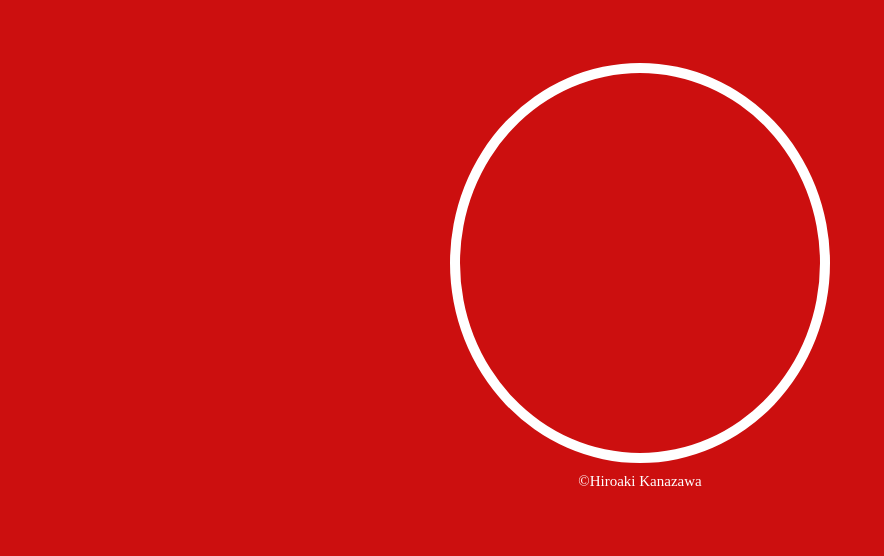
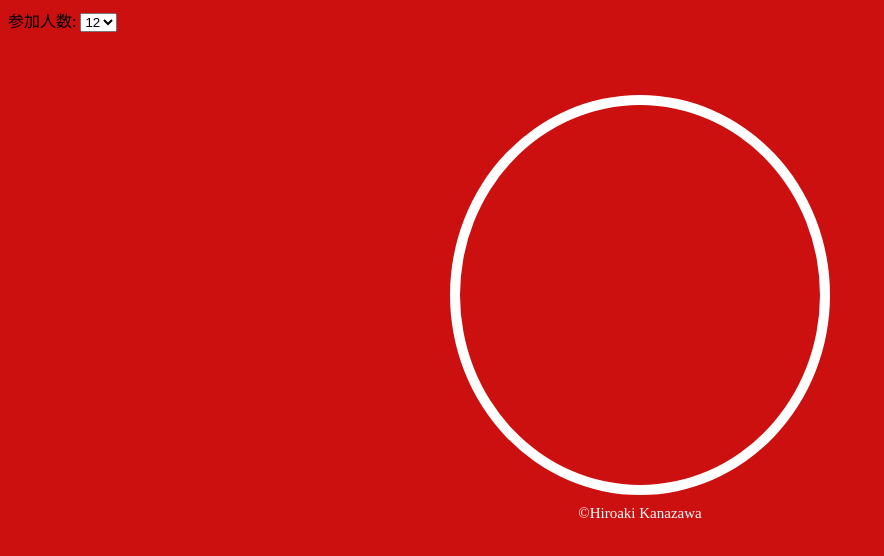
Before and after one commit to kanayannet/generate_unique_numbers, a plain HTML site: page index.htm in a window 1280 px wide. Shown: the whole page, without its empty margins (0-884 px from the left). Drawn offline with Linux system fonts and the light colour scheme.

Commit message:
js の path を間違えた

```diff
--- a/index.htm
+++ b/index.htm
@@ -5,7 +5,7 @@
         <meta name="viewport" content="width=device-width,user-scalable=0">
         <link rel="stylesheet" href="index.css?20170512">
         <script src="jquery-3.2.0.min.js"></script>
-        <script src="src/index.js?20170512"></script>
+        <script src="index.js?20170512"></script>
     </head>
     <body>
         <div class="container">
```
